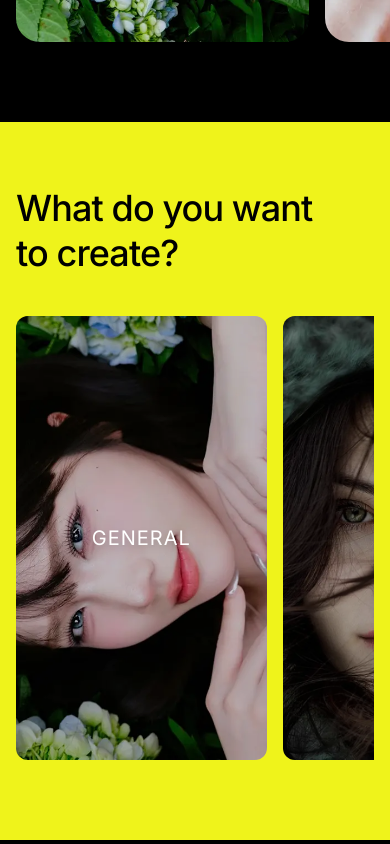
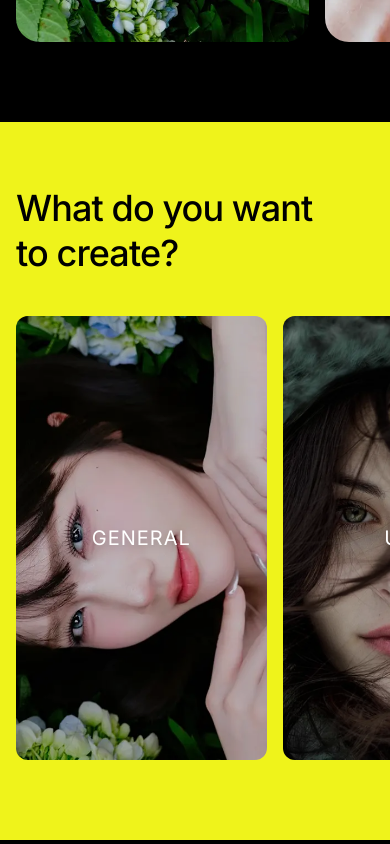
Before and after one commit to juanangelaalma/visuala, a Next.js app: page / in a window 390 px wide. Shown: the part 2500-3344 px from the top of the page. Built offline with nearby package versions, Linux system fonts and the light colour scheme; no server answers.

Commit message:
mod: adjust responsive sizes

```diff
--- a/app/_sections/CategoriesSection.tsx
+++ b/app/_sections/CategoriesSection.tsx
@@ -13,13 +13,13 @@ const categories = [
 
 export default function CategoriesSection() {
     return (
-        <section className="bg-primary py-16 md:py-24 px-4 md:px-8 w-full flex flex-col gap-10">
+        <section className="bg-primary py-16 md:py-24 pl-4 pr-0 lg:px-4 md:px-8 w-full flex flex-col gap-10">
             <div className="base-container w-full mx-auto flex flex-col gap-10">
                 <h2 className="text-4xl md:text-5xl font-medium text-black leading-tight tracking-tight">
                     What do you want<br />to create?
                 </h2>
 
-                <div className="grid grid-flow-col auto-cols-[70%] sm:auto-cols-[45%] md:auto-cols-[30%] lg:grid-flow-row lg:grid-cols-5 gap-4 md:gap-[7.5px] w-full pb-4 overflow-x-auto lg:overflow-x-visible snap-x snap-mandatory [&::-webkit-scrollbar]:hidden [-ms-overflow-style:none] [scrollbar-width:none]">
+                <div className="grid grid-flow-col auto-cols-[70%] sm:auto-cols-[45%]  lg:grid-flow-row lg:grid-cols-5 gap-4 md:gap-[7.5px] w-full pb-4 overflow-x-auto lg:overflow-x-visible snap-x snap-mandatory [&::-webkit-scrollbar]:hidden [-ms-overflow-style:none] [scrollbar-width:none] pr-4 md:pr-0">
                     {categories.map((cat, index) => (
                         <div
                             key={index}
```
